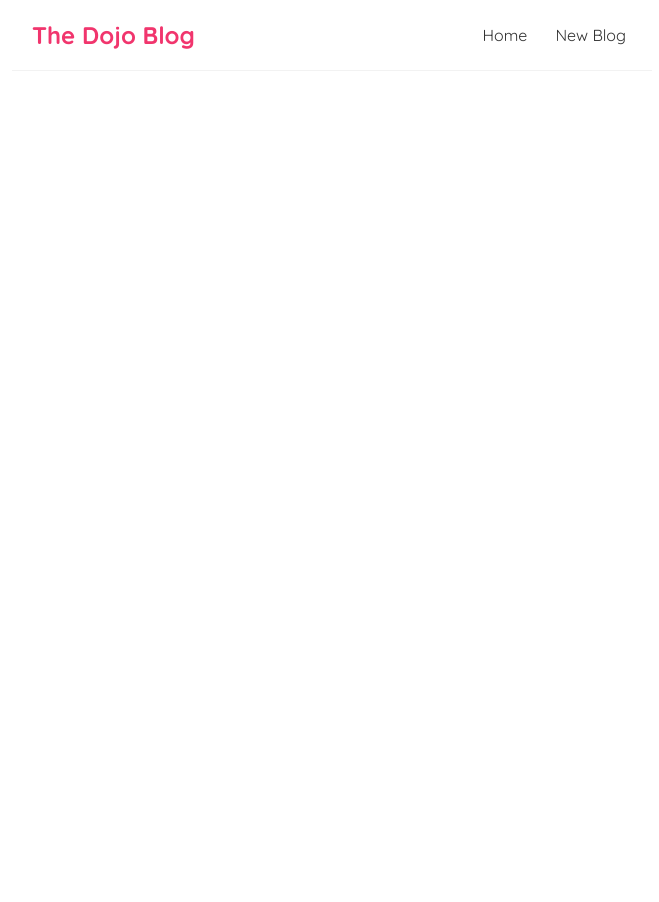
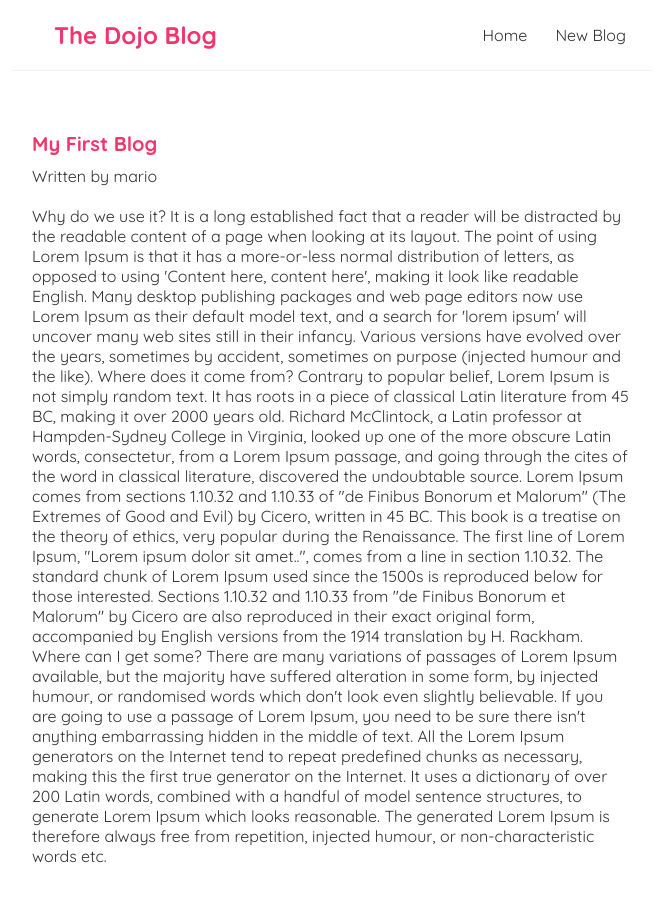
Before and after one commit to aleksandar-sokolov/dojo-blog, a React (Create React App) app: page /blogs/1 in a window 1280 px wide. Shown: the top 902 px of the page, without its empty margins (308-967 px from the left). Before the commit the page ends 800 px from the top, so only its background shows below. Built offline with nearby package versions, Linux system fonts and the light colour scheme; data requests are answered from the project's data file.

Commit message:
Add BlogDetails component and route

```diff
--- a/src/App.js
+++ b/src/App.js
@@ -2,6 +2,7 @@
 import NavBar from './NavBar'
 import { BrowserRouter as Router, Route, Switch } from "react-router-dom";
 import Create from './Create';
+import BlogDetails from './BlogDetails';
 
 function App() {
     return (
@@ -16,6 +17,9 @@
                         <Route path="/create" exact>
                             <Create />
                         </Route>
+                        <Route path="/blogs/:id" exact>
+                            <BlogDetails />
+                        </Route>
                     </Switch>
                 </div>
             </div>
--- /dev/null
+++ b/src/BlogDetails.js
@@ -0,0 +1,25 @@
+import { useParams } from "react-router";
+import useFetch from './useFetch';
+
+const BlogDetails = () => {
+
+    const { id } = useParams();
+
+    const { data: blog, error, isPending } = useFetch(`http://localhost:8000/blogs/${id}`);
+
+    return (
+        <div className="blog-details">
+            { isPending && <div>Loading ... </div> }
+            { error && <div>{ error }</div> }
+            {blog && (
+                <article>
+                    <h2> { blog.title } </h2>
+                    <p>Written by { blog.author }</p>
+                    <div>{ blog.body }</div>
+                </article>
+            )}
+        </div>
+    );
+}
+
+export default BlogDetails;
--- a/src/BlogList.js
+++ b/src/BlogList.js
@@ -1,3 +1,6 @@
+import { Link } from "react-router-dom";
+
+
 const BlogList = ({ blogs, title }) => {
 
 
@@ -6,8 +9,10 @@
             <h2>{title}</h2>
             {blogs.map(blog => (
                 <div className="blog-preview" key={blog.id}>
-                    <h2>{blog.title}</h2>
-                    <p>Written by: {blog.author}</p>
+                    <Link to={`/blogs/${blog.id}`}>
+                        <h2>{blog.title}</h2>
+                        <p>Written by: {blog.author}</p>
+                    </Link>
                 </div>
             ))}
         </div>
--- a/src/NavBar.js
+++ b/src/NavBar.js
@@ -3,7 +3,7 @@
 const NavBar = () => {
     return (
         <nav className="navbar">
-            <h1>The Dojo Blog</h1>
+            <h1><Link to="/">The Dojo Blog</Link></h1>
             <div className="links">
                 <Link to="/">Home</Link>
                 <Link to="/create">New Blog</Link>
--- a/src/index.css
+++ b/src/index.css
@@ -14,7 +14,7 @@
   margin: 0 auto;
   border-bottom: 1px solid #f2f2f2;
 }
-.navbar h1 {
+.navbar h1 a {
   color: #f1356d;
 }
 .navbar .links {
```
